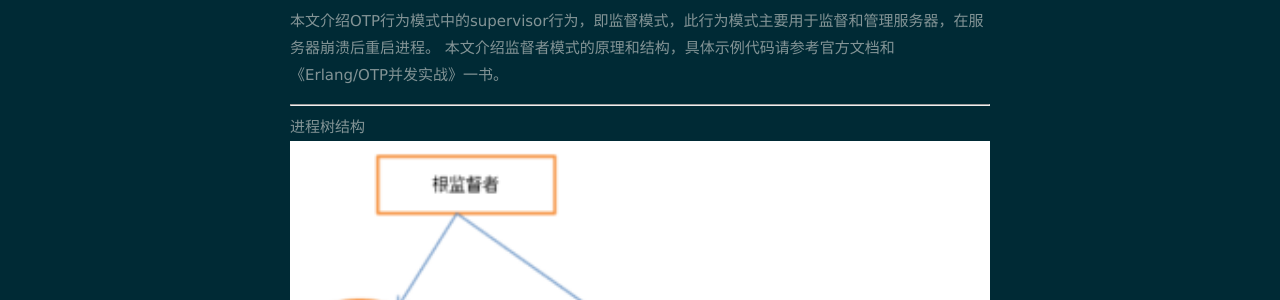
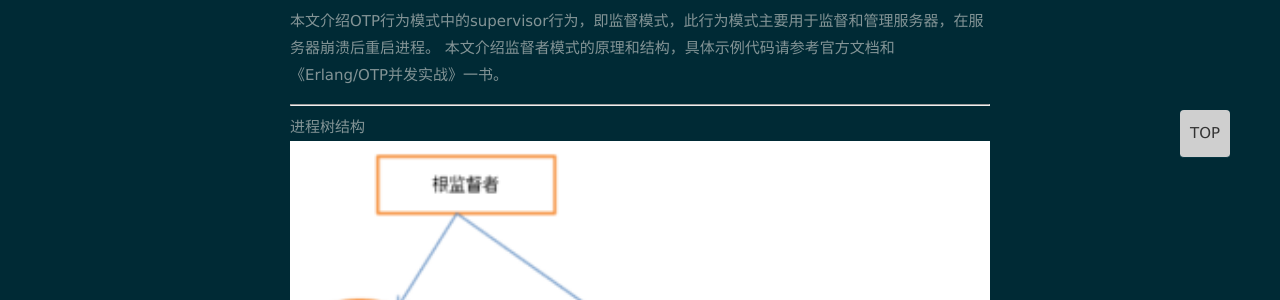
Before and after one commit to EdwardYuan/EdwardYuan.github.io, a Jekyll site: the page built from index.html, in a window 1280 px wide. Shown: the part 742-1042 px from the top of the page. Built offline with Jekyll 4.4.1, drawn with Linux system fonts in a browser that asks for light colours; nearby versions of some CDN libraries; the list of posts is cut into pages by our own code.

Commit message:
add back top

```diff
--- a/_layouts/default.html
+++ b/_layouts/default.html
@@ -70,7 +70,7 @@
     });
   </script>
 
-
+  <div id="backtop"><a href="#">TOP</a></div>
 
 </body>
 </html>
--- a/assets/css/colors-dark.css
+++ b/assets/css/colors-dark.css
@@ -45,6 +45,25 @@ blockquote {
 	border-color: #073642;
 }
 
+#backtop a { /* back to top button */
+	position: fixed;
+	bottom: 0px; /* 小按钮到浏览器底边的距离 */
+	right: 50px; /* 小按钮到浏览器右边框的距离 */
+	color: #333; /* 小按钮中文字的颜色 */
+	z-index: 1000;
+	background: #cfcfcf; /* 小按钮底色 */
+	padding: 10px; /* 小按钮中文字到按钮边缘的距离 */
+	border-radius: 4px; /* 小按钮圆角的弯曲程度（半径）*/
+	-moz-border-radius: 4px;
+	-webkit-border-radius: 4px;
+	font-weight: normal; /* 小按钮中文字的粗细 */
+	text-decoration: none !important;
+}
+
+#backtop a:hover { /* 小按钮上有鼠标悬停时 */
+	background: #333; /* 小按钮的底色 */
+	color: #fff; /* 文字颜色 */
+}
 
 
 /*** Pygments ***/
```
Also changed, not shown: assets/css/colors-light.css (+18 -0 lines).
